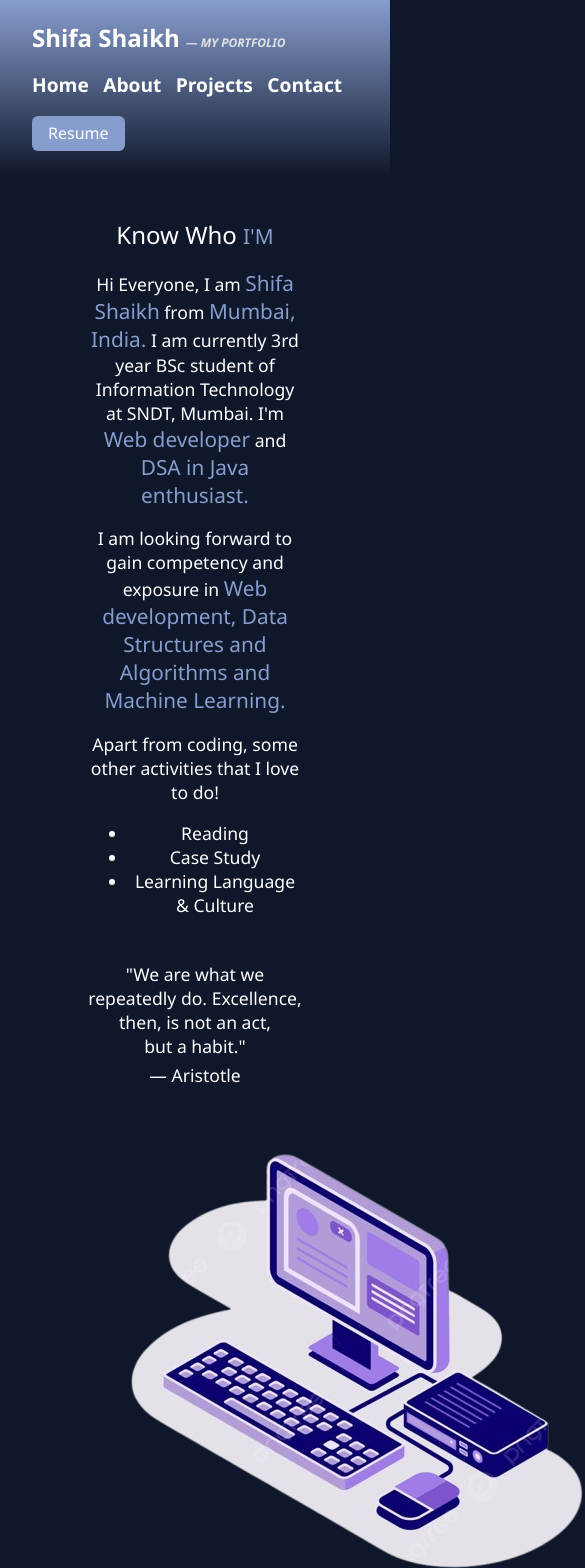
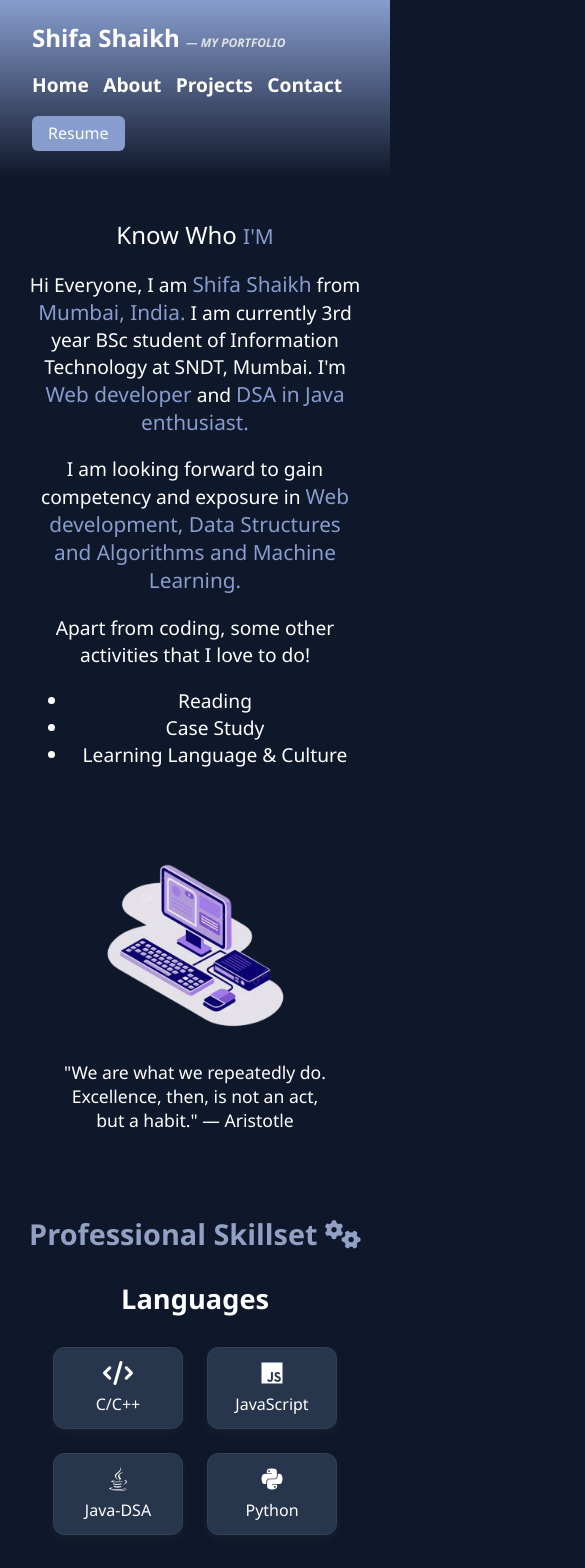
Before and after one commit to shifantasticc/My-Portfolio, a React (Vite) app: page /about in a window 390 px wide. Shown: the top 1568 px of the page, 585 px wide, since content can reach past the window. Built offline with nearby package versions, Linux system fonts and the light colour scheme.

Commit message:
Making Postfolio Responsive

```diff
--- a/src/components/About.css
+++ b/src/components/About.css
@@ -1,14 +1,15 @@
 .about {
   min-height: calc(100vh - 90px);
   display: flex;
-  justify-content: center;
+  /* justify-content: center; */
   text-align: left;
   align-items: center;
-  padding: 0rem 5rem;
+  padding: 0rem 8rem;
   margin-bottom: 10rem;
   margin-top: -1rem;
   flex-direction: row;
   flex-wrap: wrap;
+  flex: 2;
 }
 
 .about-content {
@@ -17,11 +18,6 @@
   align-items: center;
   max-width: 100%;
   flex-wrap: wrap;
-}
-
-.About-Img {
-  max-width: 40%;
-  padding-right: 2rem;
 }
 
 .about-text {
@@ -57,23 +53,80 @@
 }
 
 .quote p {
-  margin-top: -0.2rem;
+  width: 25rem;
+  margin-left: 2rem;
+}
+
+.About-Img {
+  flex: 1;
+  max-width: 50%;
+  height: 100%;
+  margin-top: 2rem;
+  display: flex;
+  justify-content: center;
+  align-items: center;
+}
+
+.About-image {
+  width: 100%;
+  max-width: 600px;
+  height: auto;
+  object-fit: contain;
 }
 
 @media (max-width: 950px) {
   .about {
     padding: 1rem;
+    justify-content: center;
   }
 
   .about-content {
     flex-direction: column;
     align-items: center;
-    margin: 0 1rem;
+    margin: 0 -1rem;
   }
 
   .about-text {
     margin: 1rem 0;
     text-align: center;
+    max-width: 85%;
+  }
+
+  .about-text .title {
+    font-size: 1.8rem;
+  }
+
+  .about-text p {
+    font-size: 1.2rem;
+  }
+
+  .about-text span {
+    font-size: 1.3rem;
+  }
+
+  .quote p {
+    font-size: 1.3rem;
+    margin-left: 0rem;
+  }
+}
+
+@media (max-width: 550px) {
+  .about {
+    padding: 0rem;
+    margin-top: 1rem;
+  }
+
+  .about-content {
+    flex-direction: column;
+    align-items: center;
+    margin: 0rem;
+  }
+
+  .about-text {
+    margin: 0rem 0;
+    text-align: center;
+    margin: 0rem -5rem;
+    max-width: 85%;
   }
 
   .about-text .title {
@@ -81,10 +134,15 @@
   }
 
   .about-text p {
-    font-size: 1.1rem;
+    font-size: 1.2rem;
   }
 
   .about-text span {
     font-size: 1.3rem;
   }
+
+  .quote p {
+    width: 17rem;
+    font-size: 1.1rem;
+  }
 }
--- a/src/components/About.jsx
+++ b/src/components/About.jsx
@@ -13,24 +13,21 @@ const About = () => {
               Know Who <span>I'M</span>
             </p>
             <p>
-              {' '}
               Hi Everyone, I am <span>Shifa Shaikh</span> from{' '}
               <span>Mumbai, India.</span> I am currently 3rd year BSc student of
               Information Technology at SNDT, Mumbai. I'm{' '}
               <span>Web developer</span> and{' '}
               <span>DSA in Java enthusiast.</span>
             </p>
-
             <p>
               I am looking forward to gain competency and exposure in{' '}
               <span>
+                {' '}
                 Web development, Data Structures and Algorithms and Machine
                 Learning.
               </span>
             </p>
-
             <p>
-              {' '}
               Apart from coding, some other activities that I love to do!
               <ul>
                 <li>Reading</li>
@@ -38,19 +35,16 @@ const About = () => {
                 <li>Learning Language & Culture</li>
               </ul>
             </p>
-
-            <div className="quote">
-              <p>
-                "We are what we repeatedly do. Excellence, then, is not an act,{' '}
-                <br />
-                but a habit."
-              </p>
-              <p>— Aristotle</p>
-            </div>
           </div>
           <div className="About-Img">
             <img src={Image} alt="Web Developer" className="About-image" />
           </div>
+        </div>
+        <div className="quote">
+          <p>
+            "We are what we repeatedly do. Excellence, then, is not an act, but
+            a habit." — Aristotle
+          </p>
         </div>
       </section>
       <Skills />
--- a/src/components/Intro.css
+++ b/src/components/Intro.css
@@ -60,7 +60,7 @@
   font-weight: 700;
 }
 
-.Intro-Img {
+/* .Intro-Img {
   flex: 1;
   max-width: 45%;
   height: 100%;
@@ -68,14 +68,14 @@
   display: flex;
   justify-content: center;
   align-items: center;
-}
+} */
 
-.Intro-image {
+/* .Intro-image {
   width: 100%;
-  max-width: 600px;
+  max-width: 6rem;
   height: auto;
   object-fit: contain;
-}
+} */
 
 @media (max-width: 950px) {
   .Intro {
@@ -114,3 +114,52 @@
     max-width: 90%;
   }
 }
+
+@media (max-width: 550px) {
+  .Intro {
+    padding: 0rem;
+    margin: 0rem 0rem;
+  }
+
+  .Intro-content {
+    flex-direction: column;
+    align-items: center;
+    margin: 0rem 0rem;
+  }
+
+  .Intro-text {
+    margin: 0rem;
+    text-align: center;
+  }
+
+  .Intro-text .title {
+    font-size: 1.3rem;
+  }
+
+  .Intro-text p {
+    font-size: 1rem;
+  }
+
+  .Intro-text span {
+    font-size: 1.2rem;
+  }
+
+  /* .Intro-Img {
+    max-width: 100%;
+    margin-top: 0;
+  }
+
+  .Intro-image {
+    max-width: 90%;
+  } */
+
+  .Intro .btn a {
+  margin-right: 1rem;
+  padding: 0.5rem 0.5rem;
+  font-weight: 400;
+}
+
+.Intro .btn a:hover {
+  font-weight: 400;
+}
+}
--- a/src/components/Projects.css
+++ b/src/components/Projects.css
@@ -1,7 +1,7 @@
 .projects {
   min-height: calc(100vh - 80px);
   padding: 4rem 10rem;
-  margin-top: -5rem;
+  margin-top: -2rem;
   display: flex;
   flex-direction: column;
   justify-content: center;
--- a/src/components/Skills.css
+++ b/src/components/Skills.css
@@ -57,3 +57,10 @@
   font-size: 1.5rem;
   margin-bottom: 0.5rem;
 }
+
+@media (max-width: 550px) {
+  #skills h2 {
+    font-size: 1.8rem;
+    margin-bottom: 1rem;
+  }
+}
```
